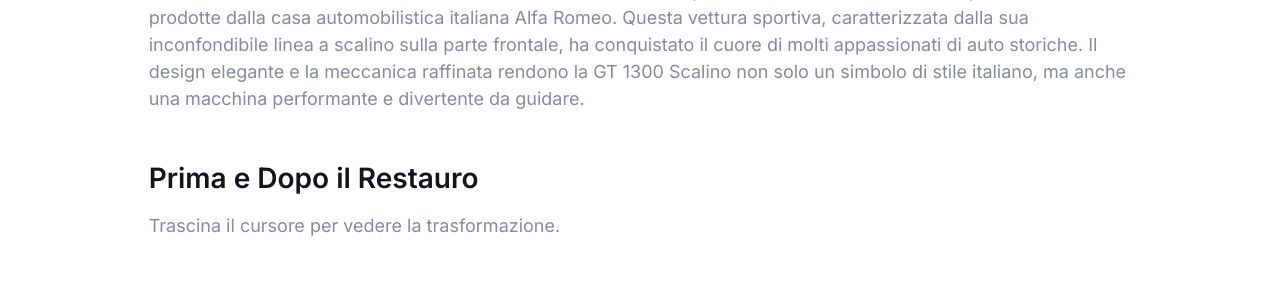
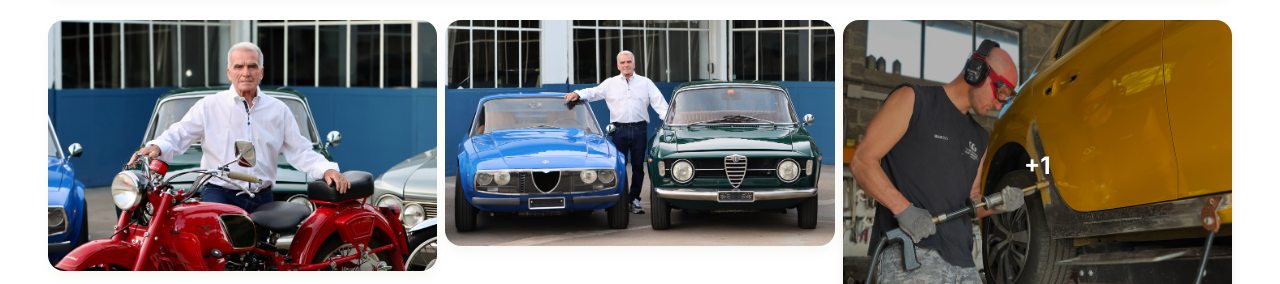
Before and after one commit to ishrid/carrozzeria_sangiorgio, a Django app: a page that uses templates/restauri_detail.html in a window 1280 px wide. Shown: the part 1316-1600 px from the top of the page. Run offline with Django 5.2, Linux system fonts and the light colour scheme; data comes from the database, SQL or seed files in the repository; both versions use the stored data as it was after the commit; some libraries are stand-ins or nearby versions.

Commit message:
dagklzkgll

```diff
--- a/restauri/models.py
+++ b/restauri/models.py
@@ -99,3 +99,21 @@ class ImmagineFase(models.Model):
 
 # NOTA: Il modello "RestauroImmagine" è stato rimosso e sostituito
 # dalla combinazione di "FaseLavoro" e "ImmagineFase" per una maggiore flessibilità.
+
+
+class RestauriImmagine(models.Model):
+    """
+    Modello per le immagini della galleria di un veicolo in vendita.
+    """
+    veicolo = models.ForeignKey(Restauro, related_name='galleria_foto', on_delete=models.CASCADE)
+    immagine = models.ImageField(upload_to='restauri_galleria/')
+    alt_text = models.CharField(max_length=255, blank=True, verbose_name="Testo Alt Immagine")
+    ordine = models.IntegerField(default=0)
+
+    class Meta:
+        ordering = ['ordine']
+        verbose_name = "Immagine Veicolo"
+        verbose_name_plural = "Immagini Veicolo"
+
+    def __str__(self):
+        return f"Immagine per {self.veicolo.titolo} ({self.id})"
--- a/templates/restauri_detail.html
+++ b/templates/restauri_detail.html
@@ -4,6 +4,7 @@
 {% block title %}{{ restauro.titolo }} - Carrozzeria San Giorgio{% endblock %}
 
 {% block content %}
+<link rel="stylesheet" media="screen" href="{% static 'vendor/lightgallery/css/lightgallery-bundle.min.css' %}">
 
 <style>
   .swiper-slide img {
@@ -24,7 +25,7 @@
   <div class="position-absolute top-0 start-0 w-100 h-100 bg-secondary d-lg-none"
        style="margin: -1px 0 0 -1px; background-size: 75px 75px; background-image: linear-gradient(to right, var(--ar-gray-200) 1px, transparent 1px), linear-gradient(to bottom, var(--ar-gray-200) 1px, transparent 1px);"></div>
   <div class="container position-relative z-2 pt-5 pb-2 pb-sm-3 pb-lg-0">
-    <div class="py-5 mt-3 mt-sm-4 mb-md-3 mb-lg-4 mb-xl-5">
+    <div class="pt-5 mt-3 mt-sm-4 mb-md-3 mb-lg-4 mb-xl-5">
       <nav aria-label="breadcrumb">
         <ol class="pt-lg-3 pb-lg-4 pb-2 breadcrumb">
           <li class="breadcrumb-item"><a href="/">Home</a></li>
@@ -41,11 +42,63 @@
       </p>
     </div>
 
+
+
+
+ {# AGGIUNTO IL CONTENITORE ".gallery" RICHIESTO DA LightGallery #}
+        <div class="gallery">
+
+            <div class="mb-4">
+              <a href="{{ restauro.foto_dopo.url }}">
+                <img src="{{ restauro.foto_dopo.url }}"
+                     class="img-fluid rounded shadow-sm w-100 veicolo-gallery-main"
+                     alt="{{ restauro.titolo }}">
+              </a>
+            </div>
+
+            <div class="row g-2">
+              {% with total=restauro.galleria_foto.all|length %}
+                {% for img in restauro.galleria_foto.all %}
+                  {% if forloop.counter <= 2 %}
+                    <div class="col-4">
+                      <a href="{{ img.immagine.url }}">
+                        <img src="{{ img.immagine.url }}"
+                             class="img-fluid rounded shadow-sm veicolo-gallery-thumb"
+                             alt="{{ img.alt_text }}">
+                      </a>
+                    </div>
+                  {% elif forloop.counter == 3 %}
+                    <div class="col-4 position-relative">
+                      <a href="{{ img.immagine.url }}">
+                        <img src="{{ img.immagine.url }}"
+                             class="img-fluid rounded shadow-sm veicolo-gallery-thumb"
+                             alt="{{ img.alt_text }}"
+                             style="filter: brightness(70%);">
+                        {% if total|add:"-3" > 0 %}
+                          <span class="position-absolute top-50 start-50 translate-middle text-white fw-bold fs-4">
+                            +{{ total|add:"-3" }}
+                          </span>
+                        {% endif %}
+                      </a>
+                    </div>
+                  {% else %}
+                    {# Le altre immagini restano nascoste ma i link vengono inclusi per LightGallery #}
+                    <a href="{{ img.immagine.url }}" class="d-none"></a>
+                  {% endif %}
+                {% endfor %}
+              {% endwith %}
+            </div>
+
+        </div> {# Chiusura del contenitore .gallery #}
+
+           <!--
     <div class="jarallax rounded overflow-hidden z-2" data-jarallax data-speed="0.65">
       <div class="d-none d-md-block" style="height: 600px;"></div>
       <div class="d-md-none ratio ratio-16x9"></div>
       <div class="jarallax-img" style="background-image: url({{ restauro.foto_dopo.url }});"></div>
     </div>
+
+  -->
   </div>
 </section>
 
@@ -178,4 +231,24 @@ guidare.</p>
 <script src="{% static 'vendor/img-comparison-slider/dist/index.js' %}"></script>
 <script src="{% static 'vendor/swiper/swiper-bundle.min.js' %}"></script>
 
+<script src="{% static 'vendor/lightgallery/lightgallery.min.js' %}"></script>
+<script src="{% static 'vendor/lightgallery/plugins/fullscreen/lg-fullscreen.min.js' %}"></script>
+<script src="{% static 'vendor/lightgallery/plugins/zoom/lg-zoom.min.js' %}"></script>
+
+<script>
+document.addEventListener('DOMContentLoaded', function () {
+  // Seleziona il contenitore della galleria che abbiamo aggiunto nell'HTML
+  const galleryContainer = document.querySelector('.gallery');
+  if (galleryContainer) {
+    lightGallery(galleryContainer, {
+      plugins: [lgZoom, lgFullscreen],
+      selector: 'a', // Cerca tutti i link 'a' all'interno del contenitore
+      download: false,
+      speed: 500,
+      loop: true
+    });
+  }
+});
+</script>
+
 {% endblock %}
```
Also changed, not shown: restauri/admin.py (+6 -1 lines), db.sqlite3, media/restauri_galleria/IMG_1185.jpg (added), media/restauri_galleria/IMG_1334.jpg (added), media/restauri_galleria/IMG_5012.png (added), restauri/migrations/0006_restauriimmagine.py (added), 1 other file.
